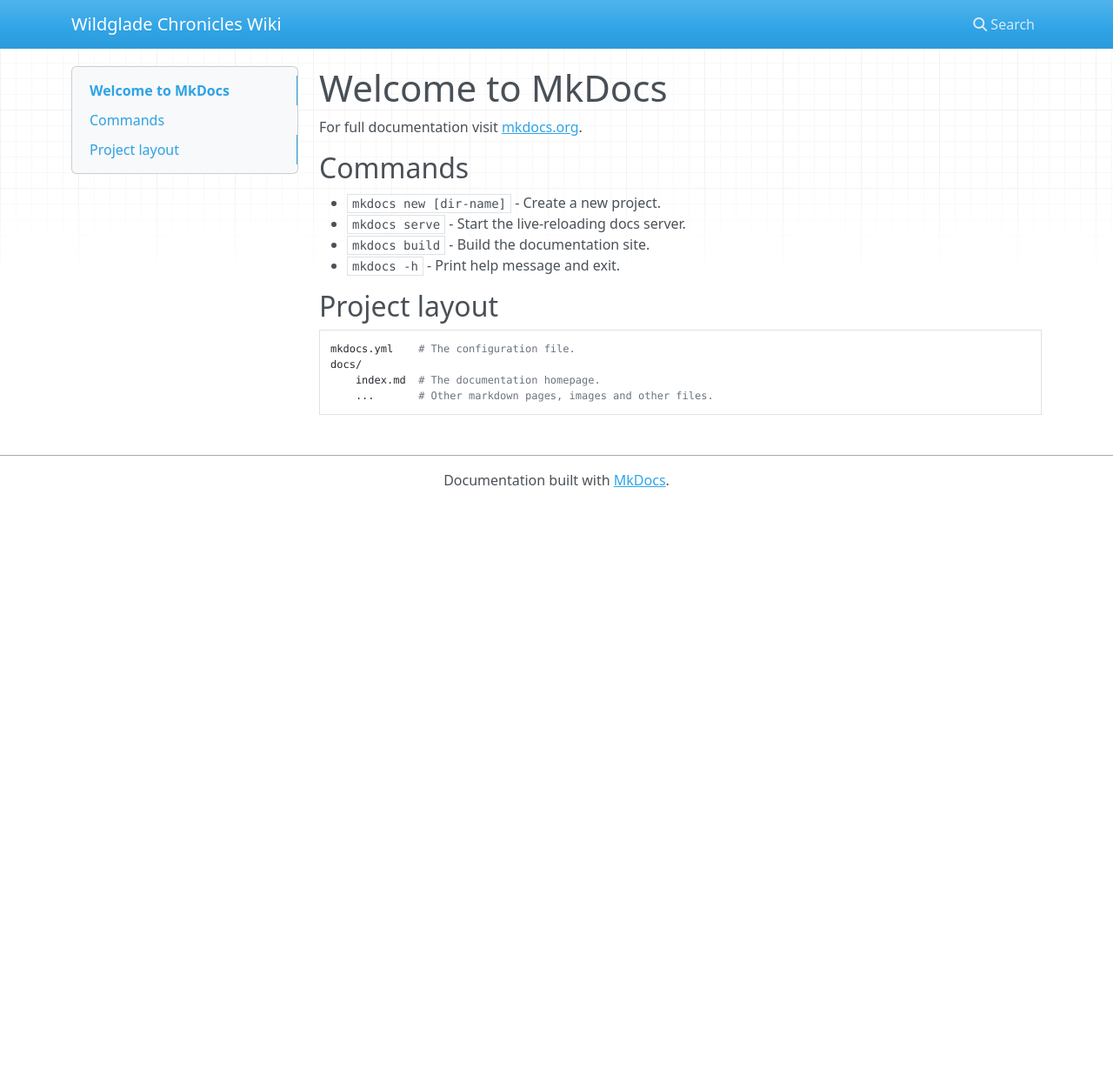
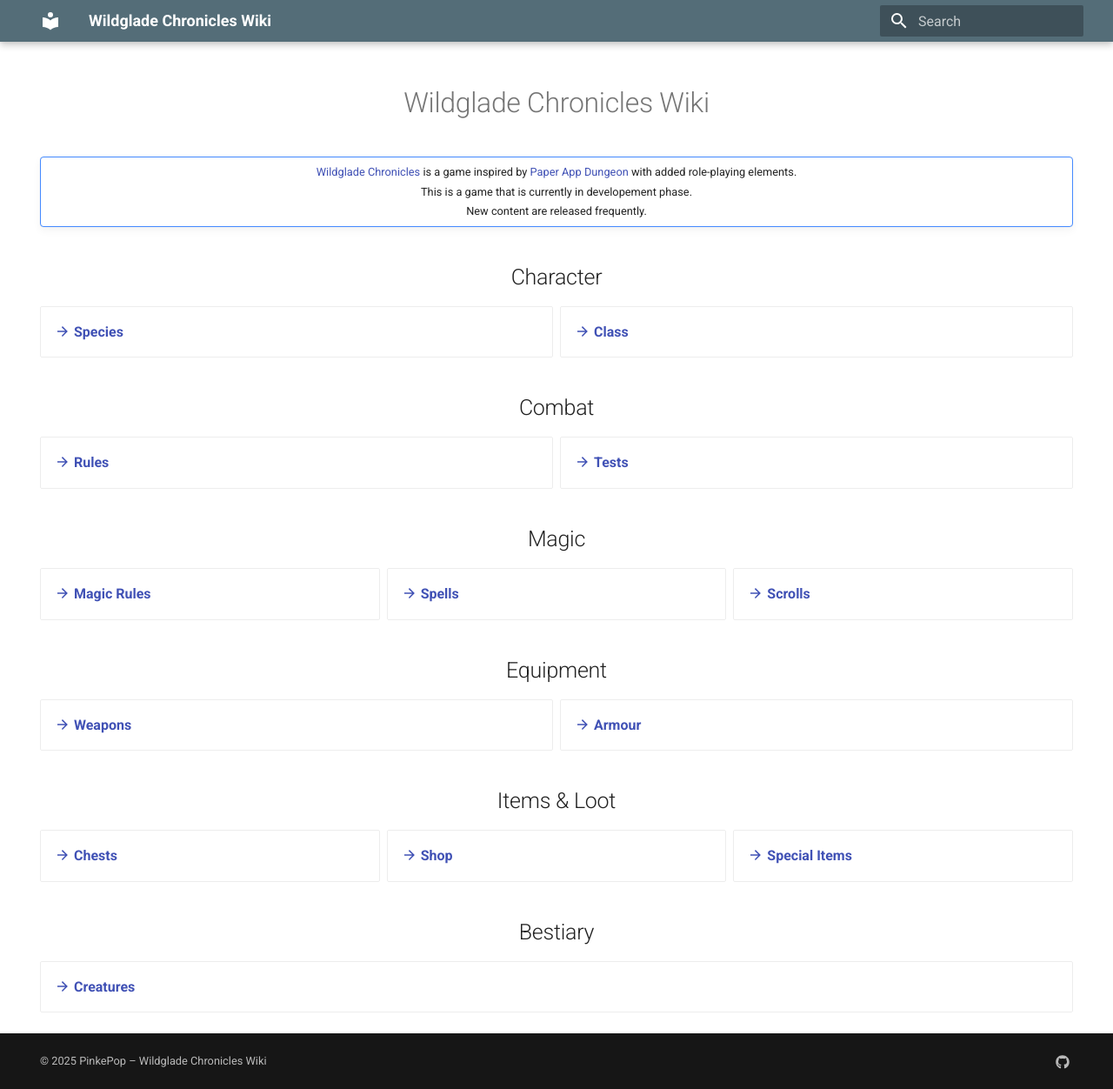
Before and after one commit to PinkePop/wildglade-wiki, an MkDocs documentation site: the page built from docs/index.md, in a window 1280 px wide and 1252 px high. Shown: the whole window at 87% size. Built offline with MkDocs 1.6.1 and Material for MkDocs 9.7.7, drawn with Linux system fonts in a browser that asks for light colours; nearby versions of some CDN libraries.

Commit message:
Wiki structure

```diff
--- /dev/null
+++ b/docs/assets/extra.css
@@ -0,0 +1,4 @@
+.note-home {
+    text-align: center;
+    line-height: 0.75;
+}
--- a/docs/index.md
+++ b/docs/index.md
@@ -1,17 +1,71 @@
-# Welcome to MkDocs
+---
+hide:
+  - navigation
+  - toc
+  - footer
+---
 
-For full documentation visit [mkdocs.org](https://www.mkdocs.org).
+# Wildglade Chronicles Wiki { align=center }
 
-## Commands
+!!! note-home ""
 
-* `mkdocs new [dir-name]` - Create a new project.
-* `mkdocs serve` - Start the live-reloading docs server.
-* `mkdocs build` - Build the documentation site.
-* `mkdocs -h` - Print help message and exit.
+    [Wildglade Chronicles](https://wildglade.kylianv.dev./) is a game inspired by [Paper App Dungeon](https://luckyduckgames.com/) with added role-playing elements.
 
-## Project layout
+    This is a game that is currently in developement phase.
 
-    mkdocs.yml    # The configuration file.
-    docs/
-        index.md  # The documentation homepage.
-        ...       # Other markdown pages, images and other files.
+    New content are released frequently.
+
+## Character { align=center }
+
+<div class="grid cards" markdown>
+
+-  [:material-arrow-right: __Species__](./character/species.md)
+-  [:material-arrow-right: __Class__](./character/class.md)
+
+</div>
+
+## Combat { align=center }
+
+<div class="grid cards" markdown>
+
+-  [:material-arrow-right: __Rules__](./combat/rules.md)
+-  [:material-arrow-right: __Tests__](./combat/tests.md)
+
+</div>
+
+## Magic { align=center }
+
+<div class="grid cards" markdown>
+
+-  [:material-arrow-right: __Magic Rules__](./magic/magic-rules.md)
+-  [:material-arrow-right: __Spells__](./magic/spells.md)
+-  [:material-arrow-right: __Scrolls__](./magic/scrolls.md)
+
+</div>
+
+## Equipment { align=center }
+
+<div class="grid cards" markdown>
+
+-  [:material-arrow-right: __Weapons__](./equipment/weapons.md)
+-  [:material-arrow-right: __Armour__](./equipment/armour.md)
+
+</div>
+
+## Items & Loot { align=center }
+
+<div class="grid cards" markdown>
+
+-  [:material-arrow-right: __Chests__](./items/chests.md)
+-  [:material-arrow-right: __Shop__](./items/shop.md)
+-  [:material-arrow-right: __Special Items__](./items/special-items.md)
+
+</div>
+
+## Bestiary { align=center }
+
+<div class="grid cards" markdown>
+
+-  [:material-arrow-right: __Creatures__](./bestiary/creatures.md)
+
+</div>
--- a/mkdocs.yml
+++ b/mkdocs.yml
@@ -1 +1,62 @@
 site_name: Wildglade Chronicles Wiki
+site_description: The official wiki for the Wildglade Chronicles game
+site_author: PinkePop
+site_url: https://wildglade-wiki.kylianv.dev./
+
+theme:
+  name: material
+  copyright:
+    text: "© 2025 PinkePop – Wildglade Chronicles Wiki"
+  palette:
+    primary: blue grey
+  language: en
+  features:
+    - navigation.path
+    - navigation.footer
+
+extra:
+  generator: false
+  social:
+    - icon: fontawesome/brands/github
+      link: https://github.com/PinkePop/wildglade-wiki
+      name: PinkePop
+
+extra_css:
+  - assets/extra.css
+
+copyright: "&copy; 2025 PinkePop – Wildglade Chronicles Wiki"
+
+plugins:
+  - search
+
+markdown_extensions:
+  - attr_list
+  - md_in_html
+  - admonition
+  - pymdownx.details
+  - pymdownx.superfences
+  - pymdownx.emoji:
+      emoji_index: !!python/name:material.extensions.emoji.twemoji
+      emoji_generator: !!python/name:material.extensions.emoji.to_svg
+
+nav:
+  - Home: index.md
+  - Character:
+      - Species: character/species.md
+      - Class: character/class.md
+  - Combat:
+      - Rules: combat/rules.md
+      - Tests: combat/tests.md
+  - Magic:
+      - Rules: magic/magic-rules.md
+      - Spells: magic/spells.md
+      - Scrolls: magic/scrolls.md
+  - Equipment:
+      - Weapons: equipment/weapons.md
+      - Armour: equipment/armour.md
+  - Items & Loot:
+      - Chests: items/chests.md
+      - Shop: items/shop.md
+      - Special Items: items/special-items.md
+  - Bestiary:
+      - Creatures: bestiary/creatures.md
```
Also changed, not shown: docs/bestiary/creatures.md (added, +8 -0 lines), docs/character/class.md (added, +8 -0 lines), docs/character/species.md (added, +8 -0 lines), docs/combat/rules.md (added, +8 -0 lines), docs/combat/tests.md (added, +8 -0 lines), docs/equipment/armour.md (added, +8 -0 lines), docs/equipment/weapons.md (added, +8 -0 lines), docs/items/chests.md (added, +8 -0 lines), docs/items/shop.md (added, +8 -0 lines), docs/items/special-items.md (added, +8 -0 lines), docs/magic/magic-rules.md (added, +8 -0 lines), docs/magic/scrolls.md (added, +8 -0 lines), docs/magic/spells.md (added, +8 -0 lines), 2 other files.
